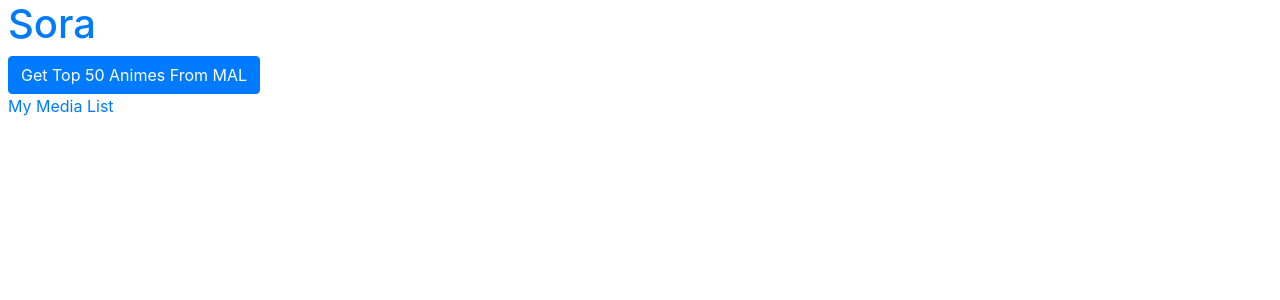
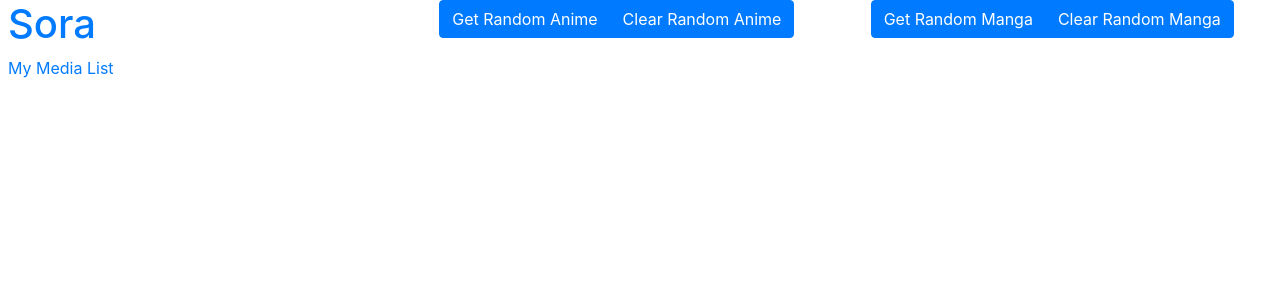
Before and after one commit to Wenxchn/Sora, a Next.js app: page / in a window 1280 px wide. Shown: the top 300 px of the page. Built offline with nearby package versions, Linux system fonts and the light colour scheme.

Commit message:
Completed MAL API Random Anime/Manga Getter

```diff
--- a/pages/index.js
+++ b/pages/index.js
@@ -1,38 +1,88 @@
 import React, { useState } from 'react'
 import 'bootstrap/dist/css/bootstrap.min.css'
 import Link from 'next/link'
-import { Button } from 'react-bootstrap'
+import { Button, Card, Form, Row, Col } from 'react-bootstrap'
 
 const Home = () => {
-    const [topTitles, setTopTitle] = useState([])
-    const [topScores, setTopScores] = useState([])
-    const [topAnimes, setTopAnimes] = useState([])
+    const [topAnimes, setRandomAnimes] = useState([])
+    const [topMangas, setRandomMangas] = useState([])
 
-    const findTop = async () => {
-        let res = await fetch('https://api.jikan.moe/v3/top/anime/1')
-        let data = await res.json()
-
-        for (let i = 0; i < data.top.length; i++) {
-            console.log(data.top[i].title)
-            console.log(data.top[i].score)
-            setTopAnimes([...topAnimes, { title: data.top[i].title, score: data.top[i].score }])
-        }
-        // console.log(data)
+    const getRandomInt = (max) => {
+        return Math.floor(Math.random() * Math.floor(max))
     }
 
-    // findTop()
+    const findRandomAnime = async () => {
+        let random = await getRandomInt(50)
+        let res = await fetch(`https://api.jikan.moe/v3/top/anime/${random}/tv`)
+        let data = await res.json()
+        random = await getRandomInt(50)
+
+        setRandomAnimes([...topAnimes, { title: data.top[random].title, score: data.top[random].score, id: topAnimes.length, image: data.top[random].image_url}])
+        console.log(data)
+    }
+
+    const findRandomManga = async () => {
+        let random = await getRandomInt(50)
+        let res = await fetch('https://api.jikan.moe/v3/top/manga/1/manga')
+        let data = await res.json()
+        random = await getRandomInt(50)
+
+        setRandomMangas([...topMangas, { title: data.top[random].title, score: data.top[random].score, id: topMangas.length, image: data.top[random].image_url}])
+        console.log(data)
+    }
+
+    const clearAnimeList = async () => {
+        setRandomAnimes([])
+    }
+
+    const clearMangaList = async () => {
+        setRandomMangas([])
+    }
+
     return (
-        <div className='ml-2'>
-            <h1 className='text-primary'>Sora</h1>
-            <Button onClick={() => findTop()}>Get Top 50 Animes From MAL</Button>
-            <div>
-                <Link href='/Wen'>My Media List</Link>
-                <ul>
+        <div className='ml-2 mr-2'>
+            <Row>
+                <Col>
+                    <h1 className='text-primary'>Sora</h1>
+                    <Link href='/Wen'>My Media List</Link>
+                    <Form>
+
+
+                    </Form>
+                </Col>
+                <Col>
+                    <div className='btn-group'>
+                        <Button onClick={() => findRandomAnime()}>Get Random Anime</Button>
+                        <Button onClick={() => clearAnimeList()}>Clear Random Anime</Button>
+                    </div>
                     {topAnimes.map(anime => (
-                        <li> {anime.title} {anime.score} </li>
+                        <Card key={anime.id}>
+                            <Card.Body>
+                                <Card.Title>{anime.title}</Card.Title>
+                                <Card.Img src={anime.image} className='col-md-2'></Card.Img>
+                                <Card.Text>Average MAL Score: {anime.score}</Card.Text>
+                                Type: Anime
+                            </Card.Body>
+                        </Card>
                     ))}
-                </ul>
-            </div>
+                </Col>
+                <Col>
+                    <div className='btn-group'>
+                        <Button onClick={() => findRandomManga()}>Get Random Manga</Button>
+                        <Button onClick={() => clearMangaList()}>Clear Random Manga</Button>
+                    </div>
+                    {topMangas.map(manga => (
+                            <Card key={manga.id}>
+                                <Card.Body>
+                                    <Card.Title>{manga.title}</Card.Title>
+                                    <Card.Img src={manga.image} className='col-md-2'></Card.Img>
+                                    <Card.Text>Average MAL Score: {manga.score}</Card.Text>
+                                    Type: Manga
+                                </Card.Body>
+                            </Card>
+                        ))}
+                </Col>
+            </Row>
         </div>
 )}
 
```
